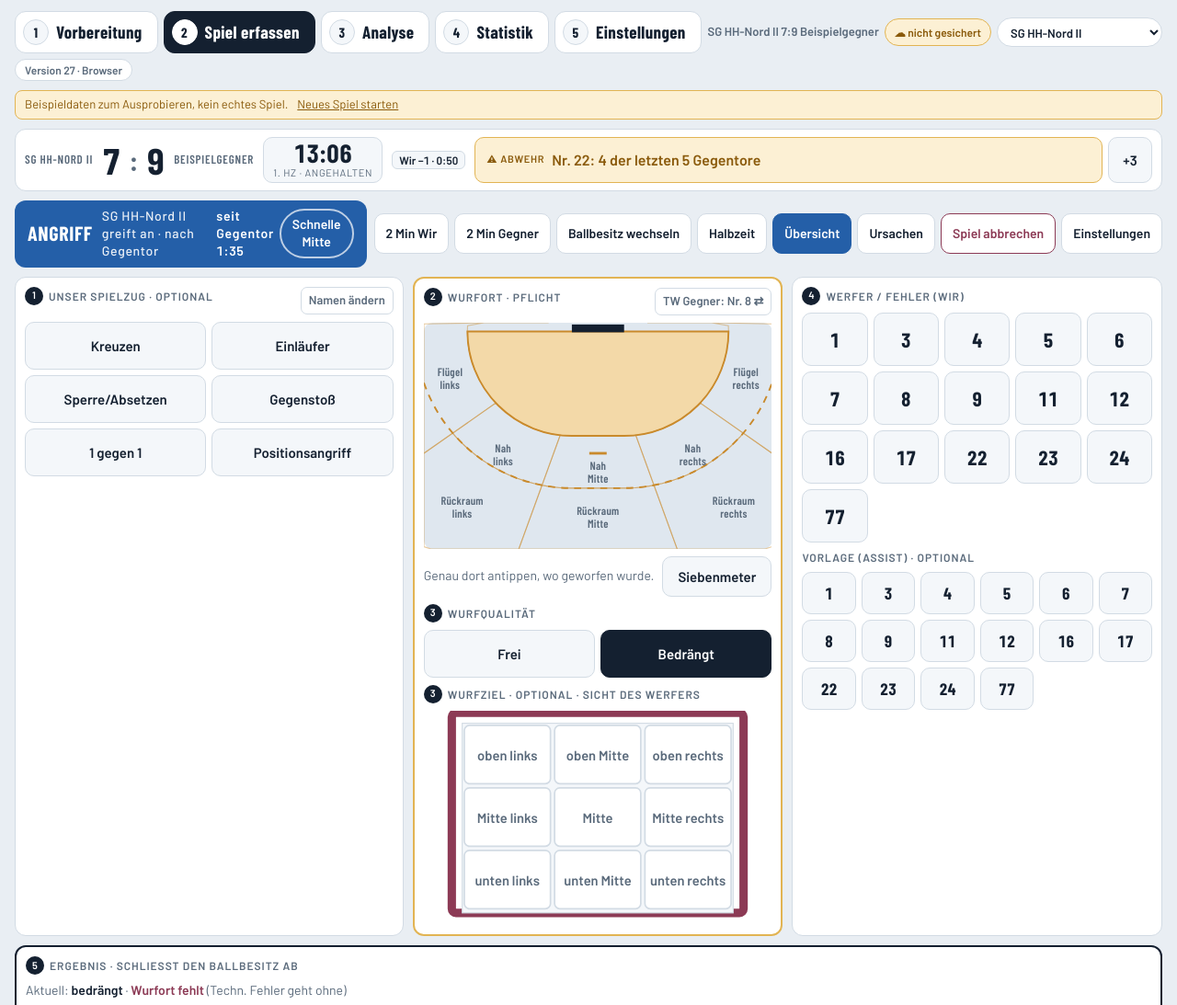
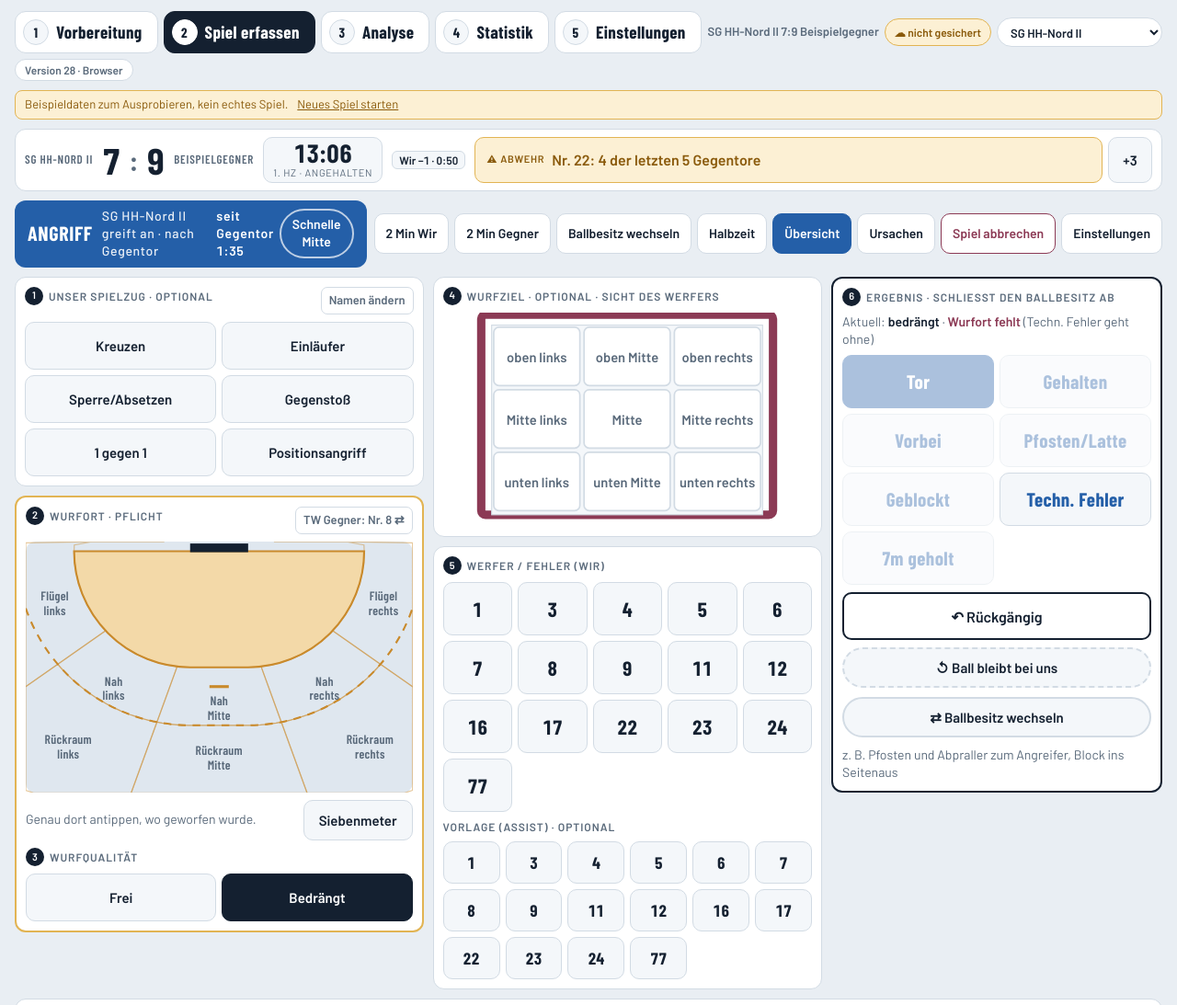
Before and after one commit to GIJoeHH/handball-live, a plain HTML site: page index.html in a window 1280 px wide. Shown: the top 1093 px of the page at 92% size. Drawn offline with nearby package versions, Linux system fonts and the light colour scheme.

Commit message:
Version 28: Erfassung in drei Spalten, Ergebnis rechts immer sichtbar
Co-Authored-By: Claude Opus 5.5 <noreply@anthropic.com>
Claude-Session: https://claude.ai/code/session_01T2EcMFUpwmdWMhbvEHS1uM

```diff
--- a/index.html
+++ b/index.html
@@ -91,8 +91,15 @@ button:focus-visible,[tabindex]:focus-visible,input:focus-visible,textarea:focus
 .tool{min-height:44px;padding:0 12px;border-radius:10px;border:1px solid var(--line);background:var(--surface);font-weight:600;font-size:14px}
 
 /* Hauptbereich */
-.main{display:grid;grid-template-columns:1.05fr 1fr 1fr;gap:10px}
-@media (max-width:1000px){.main{grid-template-columns:1fr 1fr}.col3{grid-column:1 / -1}}
+.main{display:grid;grid-template-columns:minmax(0,1.05fr) minmax(0,1fr) minmax(0,.85fr);gap:10px;align-items:start}
+.mcol{display:grid;gap:10px;align-content:start;min-width:0}
+.rcol{position:sticky;top:8px}
+.rcol .resrow{grid-template-columns:1fr}
+.rcol .resgrid{grid-template-columns:repeat(2,minmax(0,1fr))}
+.rcol .resgrid .btn{min-height:58px}
+.rcol .resrow .undo{min-width:0}
+.rcol .keeprow{flex-direction:column;align-items:stretch}
+@media (max-width:1000px){.main{grid-template-columns:1fr 1fr}.rcol{grid-column:1 / -1;position:static}.rcol .resgrid{grid-template-columns:repeat(4,minmax(0,1fr))}.rcol .resrow{grid-template-columns:minmax(0,1fr) auto}.rcol .keeprow{flex-direction:row;align-items:center}}
 @media (max-width:640px){.main{grid-template-columns:1fr}.score .goals{font-size:34px}}
 .card{background:var(--surface);border:1px solid var(--line);border-radius:12px;padding:10px;display:grid;gap:8px;align-content:start;min-width:0}
 .label{font-size:12px;letter-spacing:.08em;text-transform:uppercase;color:var(--muted);font-weight:600;display:flex;justify-content:space-between;gap:8px}
@@ -214,7 +221,7 @@ th{font-size:12px;letter-spacing:.06em;text-transform:uppercase;color:var(--mute
 .resgrid{grid-template-columns:repeat(7,minmax(0,1fr))}
 .resrow .undo{min-width:120px}
 @media (max-width:900px){.resgrid{grid-template-columns:repeat(4,minmax(0,1fr))}}
-@media (max-width:560px){.resrow{grid-template-columns:1fr}.resgrid{grid-template-columns:repeat(2,minmax(0,1fr))}}
+@media (max-width:560px){.resrow,.rcol .resrow{grid-template-columns:1fr}.resgrid,.rcol .resgrid{grid-template-columns:repeat(2,minmax(0,1fr))}}
 .res.locked{opacity:.38}
 #posCard.need{border-color:var(--warn-line);border-width:2px}
 #posCard.nudge{animation:nudge .5s ease-in-out 1}
@@ -464,6 +471,7 @@ window.hbHardReload=async function(){
   </div>
 
   <div class="main">
+  <div class="mcol">
     <section class="card">
       <div class="label"><span><span class="stepn">1</span><span id="playLabel">Spielzug</span> · optional</span><button class="mini" id="editPlays">Namen ändern</button></div>
       <div class="grid g2" id="plays"></div>
@@ -474,11 +482,15 @@ window.hbHardReload=async function(){
       <div class="posrow"><span class="pending">Genau dort antippen, wo geworfen wurde.</span><button class="btn" id="btn7m">Siebenmeter</button></div>
       <div class="label"><span><span class="stepn">3</span>Wurfqualität</span></div>
       <div class="grid g2" id="quality"></div>
-      <div class="label"><span><span class="stepn">3</span>Wurfziel · optional · Sicht des Werfers</span></div>
+    </section>
+  </div>
+  <div class="mcol">
+    <section class="card">
+      <div class="label"><span><span class="stepn">4</span>Wurfziel · optional · Sicht des Werfers</span></div>
       <svg class="goal" id="goalPick" viewBox="0 0 300 206" role="group" aria-label="Wurfziel antippen"></svg>
     </section>
-    <section class="card col3">
-      <div class="label"><span><span class="stepn">4</span><span id="playerLabel">Werfer</span></span></div>
+    <section class="card">
+      <div class="label"><span><span class="stepn">5</span><span id="playerLabel">Werfer</span></span></div>
       <div class="grid players" id="players"></div>
       <div class="label" id="defLabel" hidden><span id="defText">Unser Abwehrspieler · optional</span></div>
       <div class="grid players small" id="defenders" hidden></div>
@@ -486,12 +498,15 @@ window.hbHardReload=async function(){
       <div class="grid players small" id="assists" hidden></div>
     </section>
   </div>
+  <div class="mcol rcol">
   <section class="card resultbar">
-    <div class="label"><span><span class="stepn">5</span>Ergebnis · schließt den Ballbesitz ab</span></div>
+    <div class="label"><span><span class="stepn">6</span>Ergebnis · schließt den Ballbesitz ab</span></div>
     <div class="pending" id="pending"></div>
     <div class="resrow"><div class="grid resgrid" id="results"></div><button class="undo" id="undo">↶ Rückgängig</button></div>
     <div class="keeprow"><button class="keep fix" id="fixKeep" hidden></button><button class="keep" id="keepBtn" aria-pressed="false"></button><button class="keep sw" id="swBtn">⇄ Ballbesitz wechseln</button><span class="pending" id="keepHint"></span></div>
   </section>
+  </div>
+  </div>
   <section class="card">
     <div class="label"><span>Verlauf <span class="badge" id="syncBadge"></span></span><span id="logCount"></span></div>
     <div class="log" id="log"></div>
@@ -570,7 +585,7 @@ function parseReport(pages){
 
 (function(){
 const KEY='hb-live-proto-v1';
-const APP_VERSION='27';window.HB_APP_VERSION=APP_VERSION;
+const APP_VERSION='28';window.HB_APP_VERSION=APP_VERSION;
 /* Installierte App erkennen (iPad: navigator.standalone, sonst display-mode) */
 const STANDALONE=!!(window.navigator.standalone||(window.matchMedia&&window.matchMedia('(display-mode: standalone)').matches));
 if(STANDALONE)document.documentElement.classList.add('standalone');
--- a/sw.js
+++ b/sw.js
@@ -1,6 +1,6 @@
 /* Handball Live – Service Worker für den Offline-Betrieb.
    VERSION bei jeder Änderung an index.html erhöhen, damit die iPads die neue Fassung laden. */
-const VERSION = 'v27';
+const VERSION = 'v28';
 const CACHE = 'handball-live-' + VERSION;
 const CORE = ['./', './index.html', './manifest.webmanifest', './icons/icon-192.png', './icons/icon-512.png', './icons/apple-touch-icon.png'];
 const PDFJS = ['https://cdnjs.cloudflare.com/ajax/libs/pdf.js/3.11.174/pdf.min.js', 'https://cdnjs.cloudflare.com/ajax/libs/pdf.js/3.11.174/pdf.worker.min.js'];
--- a/version.json
+++ b/version.json
@@ -1 +1 @@
-{"version":"27"}
+{"version":"28"}
```
